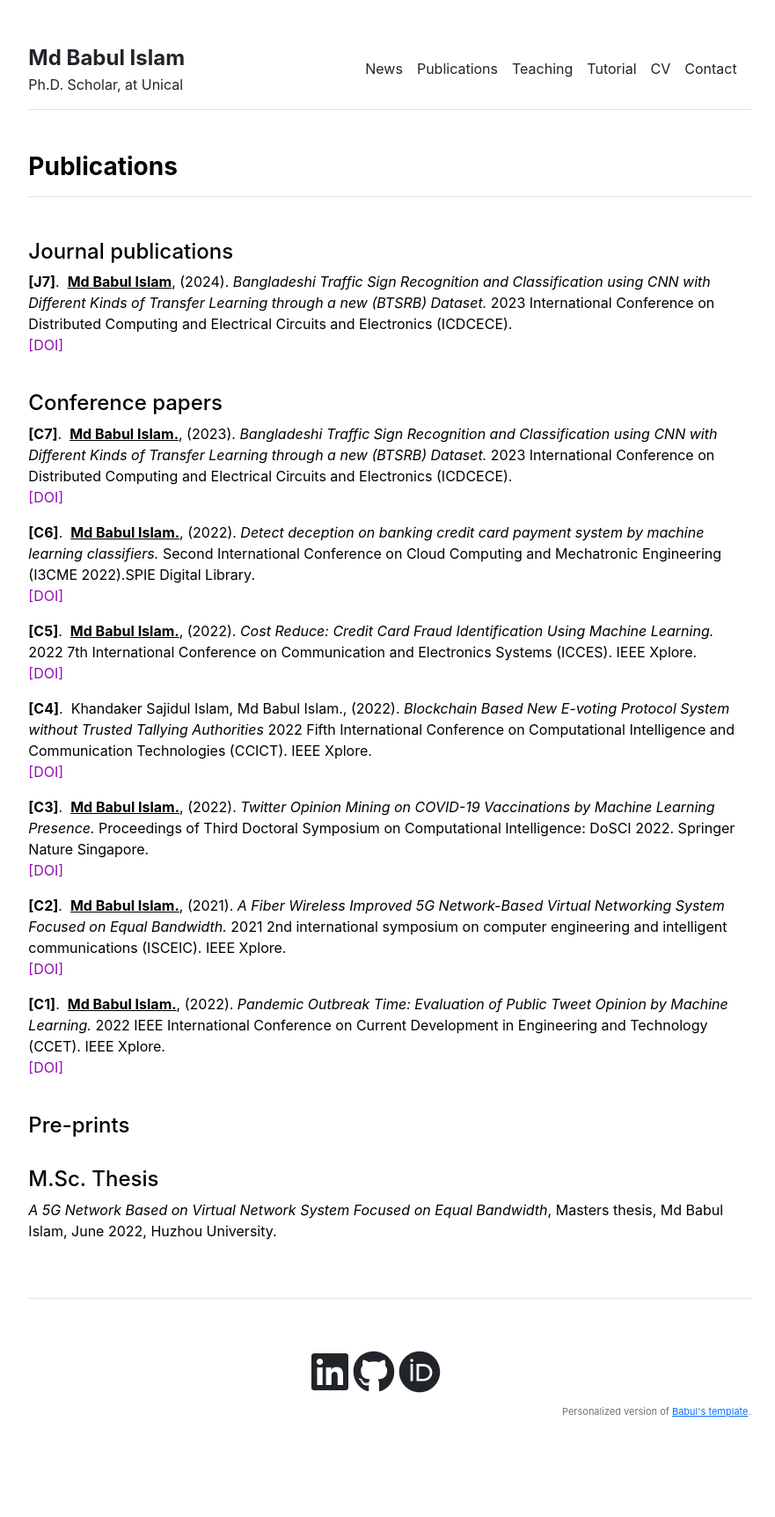
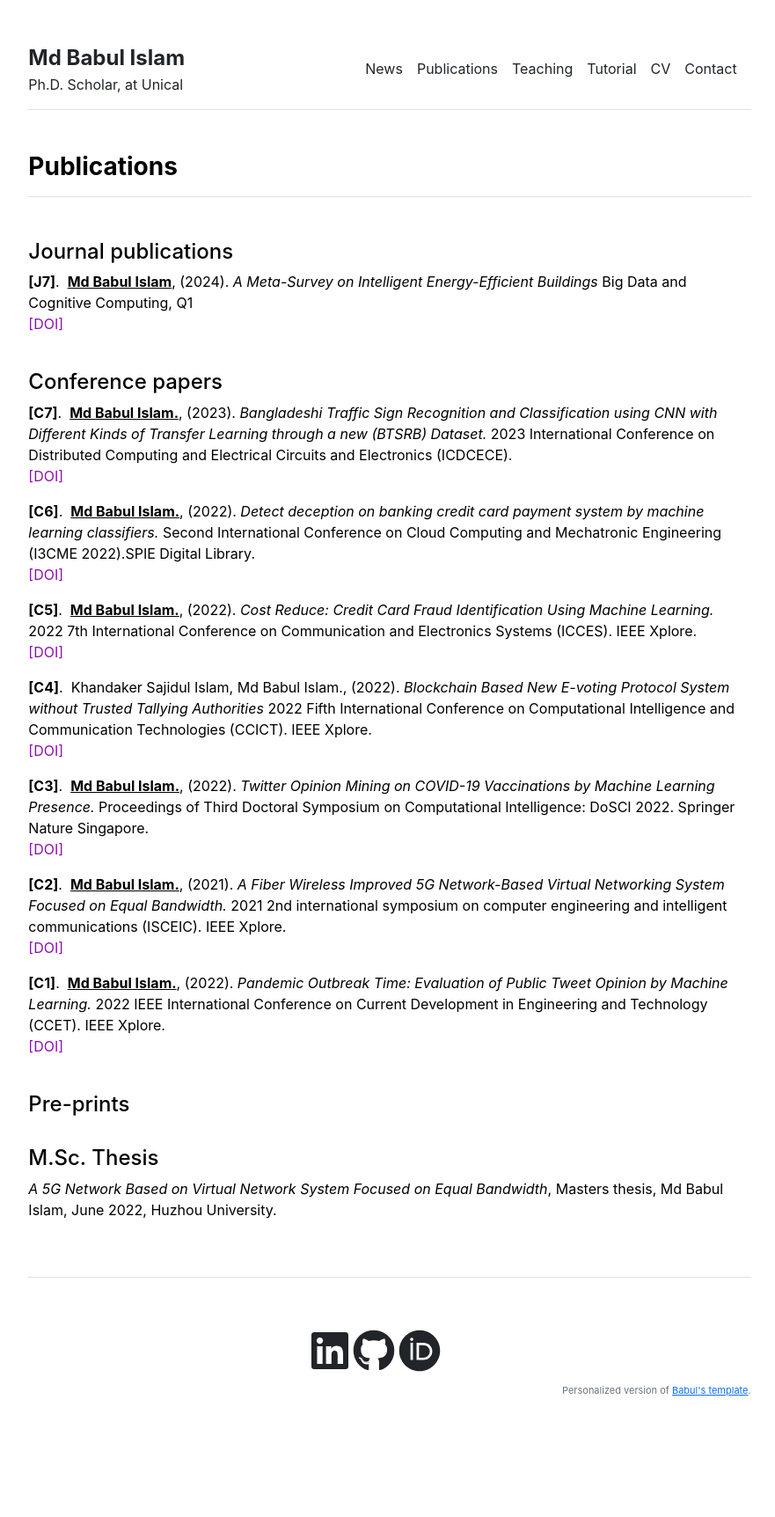
Before and after one commit to babulcseian/babulcseian.github.io, a Jekyll site: the page built from publications.md, in a window 1280 px wide. Shown: the whole page at 88% size, without its empty margins (197-1078 px from the left). Built offline with Jekyll 4.4.1, drawn with Linux system fonts in a browser that asks for light colours; a style sheet for code colours, icons or effects is not loaded; after the commit the page ends 1700 px from its top, so only the background shows below that.

Commit message:
Update publications.yml

```diff
--- a/_data/publications.yml
+++ b/_data/publications.yml
@@ -1,8 +1,8 @@
 journal:
 - {idx: '[J7]', authors: [{name: 'Md Babul Islam', me: '1'}], year: '2024',
-title: 'Bangladeshi Traffic Sign Recognition and Classification using CNN with Different Kinds of Transfer Learning through a new (BTSRB) Dataset.',
-journal: '2023 International Conference on Distributed Computing and Electrical Circuits and Electronics (ICDCECE).',
-doi: 'https://doi.org/10.1109/ICDCECE57866.2023.10151254'}
+title: 'A Meta-Survey on Intelligent Energy-Efficient Buildings',
+journal: 'Big Data and Cognitive Computing, Q1',
+doi: 'https://doi.org/10.3390/bdcc8080083'}
 
 conference:
 - {idx: '[C7]', authors: [{name: 'Md Babul Islam.', me: '1'}], year: '2023',
```
